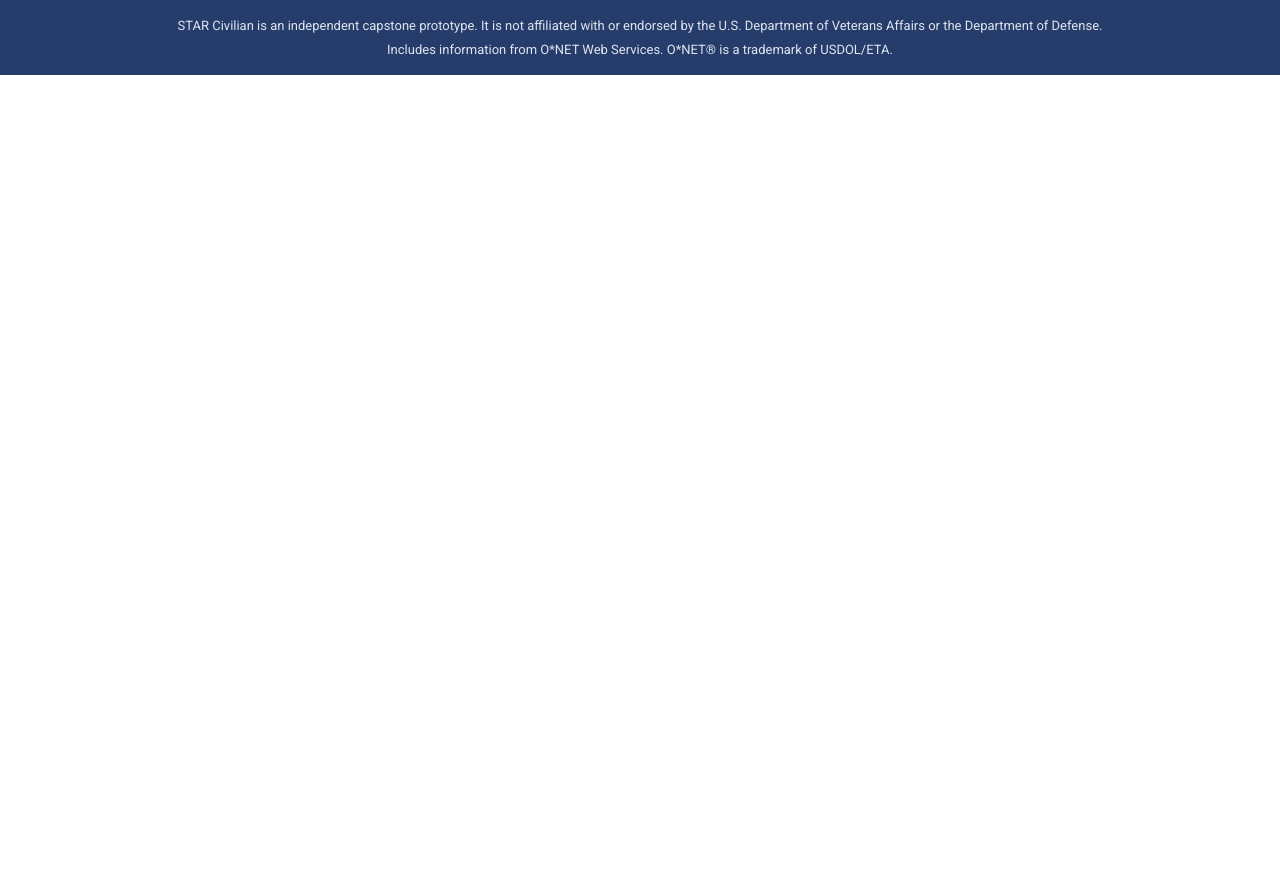
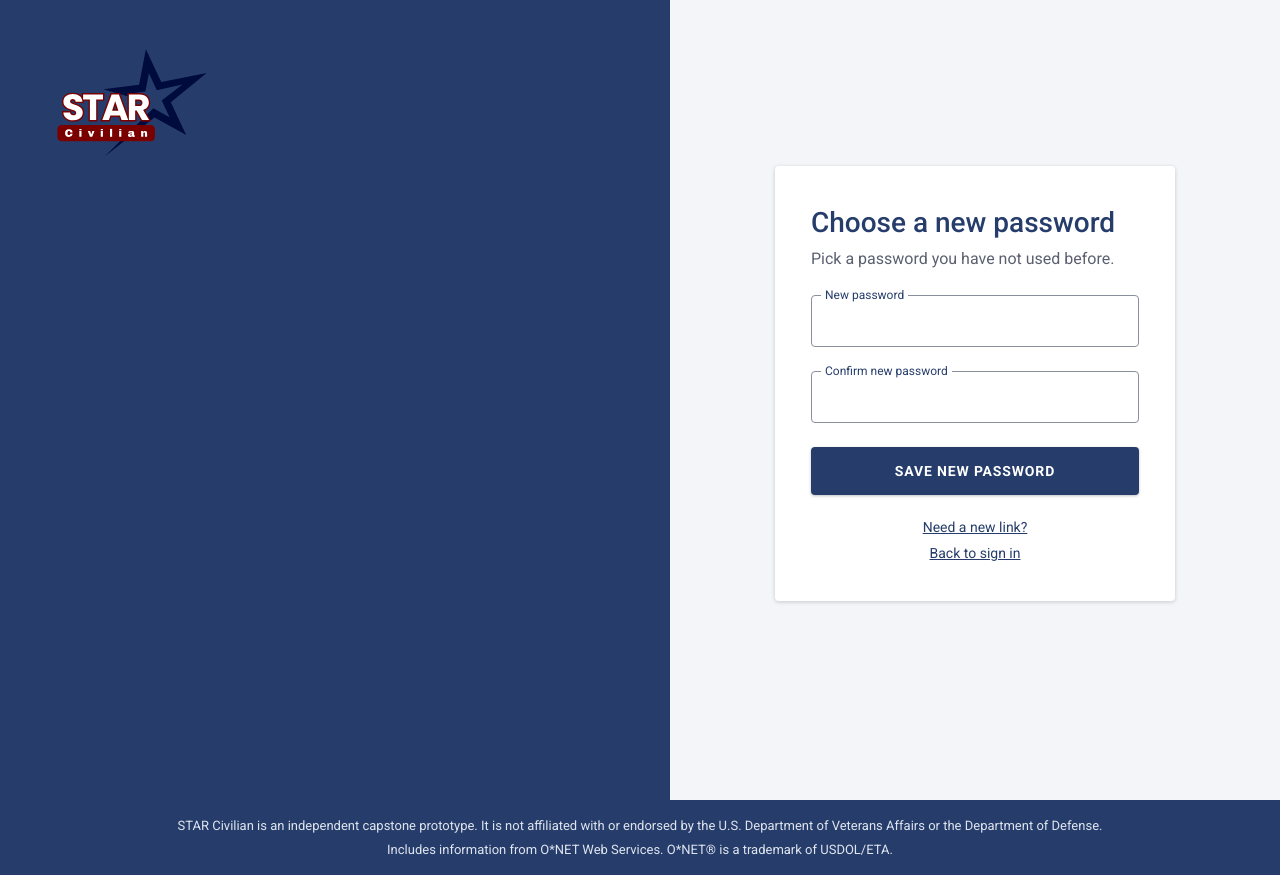
Before and after one commit to STAR-Civilian/Group1-Project, a React (Vite) app in the folder frontend/star-civilian/: page /reset-password/1/1 in a window 1280 px wide. Before the commit the page ends 800 px from the top, so only its background shows below. Built offline with nearby package versions, Linux system fonts and the light colour scheme; no server answers.

Commit message:
Add forgot-password and reset_password pages

```diff
--- a/frontend/star-civilian/src/App.jsx
+++ b/frontend/star-civilian/src/App.jsx
@@ -6,7 +6,8 @@ import ResumePage from './pages/ResumePage'
 import TargetJobs from './pages/TargetJobs'
 import StarPage from './pages/StarPage'
 import Dashboard from './pages/Dashboard'
-
+import ForgotPassword from './pages/ForgotPassword'
+import ResetPassword from './pages/ResetPassword'
 
 // Logged in? Skip the login page and go straight to the dashboard.
 function Landing() {
@@ -19,6 +20,8 @@ export default function App() {
       <Routes>
         <Route path="/" element={<Landing />} />
         <Route path="/signup" element={<AuthPage initialMode="signup" />} />
+        <Route path="/forgot-password" element={<ForgotPassword />} />
+        <Route path="/reset-password/:uid/:token" element={<ResetPassword />} />
         <Route path="/home" element={<Navigate to="/dashboard" replace />} />
         <Route path="/experience" element={<Experience />} />
         <Route path="/jobs" element={<TargetJobs />} />
--- a/frontend/star-civilian/src/pages/AuthPage.jsx
+++ b/frontend/star-civilian/src/pages/AuthPage.jsx
@@ -1,6 +1,6 @@
 // src/pages/AuthPage.jsx
 import { useState } from "react";
-import { useNavigate } from "react-router-dom";
+import { useNavigate, Link } from "react-router-dom";
 import logo from "../assets/star-logo.svg";
 import "../css-styling/AuthPage.css";
 
@@ -182,7 +182,7 @@ export default function AuthPage({ initialMode = "login" }) {
                         <button className="auth-submit" type="submit">SIGN IN</button>
 
                         <div className="auth-links">
-                            <a href="/forgot-password">Forgot password?</a>
+                            <Link to="/forgot-password">Forgot password?</Link>
                             <span>
                                 New to STAR Civilian?{" "}
                                 <button type="button" className="link-btn" onClick={() => switchMode("signup")}>
--- /dev/null
+++ b/frontend/star-civilian/src/pages/ForgotPassword.jsx
@@ -0,0 +1,66 @@
+import { useState } from "react";
+import { Link } from "react-router-dom";
+import { apiFetch } from "../api";                                  // shared helper: adds the server address and turns errors into err.message
+import logo from "../assets/star-logo.svg";
+import "../css-styling/AuthPage.css";
+
+export default function ForgotPassword() {
+    const [email, setEmail] = useState("");                         // what the person typed
+    const [message, setMessage] = useState("");                     // success text from the backend
+    const [error, setError] = useState("");                         // error text to show in red
+    const [sending, setSending] = useState(false);                  // disables the button while waiting
+
+    async function handleSubmit(e) {
+        e.preventDefault();                                         // stop the browser from reloading the page
+        setError("");
+        setMessage("");
+        setSending(true);
+        try {
+            const data = await apiFetch("/api/password-reset/", {
+                method: "POST",
+                body: { email },
+            });
+            // Same message whether or not the email has an account (on purpose)
+            setMessage(data.detail);
+        } catch (err) {
+            setError(err.message);
+        } finally {
+            setSending(false);
+        }
+    }
+
+    return (
+        <div className="auth">
+            <section className="auth-brand" aria-label="About STAR Civilian">
+                <img src={logo} alt="STAR Civilian" className="auth-logo" />
+            </section>
+
+            <main className="auth-main">
+                <form className="auth-card" onSubmit={handleSubmit} aria-labelledby="fp-h">
+                    <div className="auth-card__head">
+                        <h2 id="fp-h">Forgot your password?</h2>
+                        <p>Enter your email and we will send you a link to choose a new one.</p>
+                    </div>
+
+                    <div className="field">
+                        <label htmlFor="fp-email">Email</label>
+                        <input id="fp-email" type="email" name="email"
+                            placeholder="you@example.com" value={email}
+                            onChange={(e) => setEmail(e.target.value)} required />
+                    </div>
+
+                    {error && <p className="auth-error" role="alert">{error}</p>}
+                    {message && <p role="status">{message}</p>}
+
+                    <button className="auth-submit" type="submit" disabled={sending}>
+                        {sending ? "SENDING..." : "SEND RESET LINK"}
+                    </button>
+
+                    <div className="auth-links">
+                        <Link to="/">Back to sign in</Link>
+                    </div>
+                </form>
+            </main>
+        </div>
+    );
+}
--- /dev/null
+++ b/frontend/star-civilian/src/pages/ResetPassword.jsx
@@ -0,0 +1,96 @@
+import { useState } from "react";
+import { Link, useParams } from "react-router-dom";
+import { apiFetch } from "../api";                          // shared helper: adds the server address and turns errors into err.message
+import logo from "../assets/star-logo.svg";
+import "../css-styling/AuthPage.css";
+
+export default function ResetPassword() {
+    // uid and token come from the URL: /reset-password/:uid/:token
+    const { uid, token } = useParams();
+
+    const [password, setPassword] = useState("");
+    const [confirm, setConfirm] = useState("");
+    const [message, setMessage] = useState("");             // success text
+    const [error, setError] = useState("");
+    const [saving, setSaving] = useState(false);
+
+    async function handleSubmit(e) {
+        e.preventDefault();
+        setError("");
+
+        // Check the two boxes match before bothering the server
+        if (password !== confirm) {
+            setError("The two passwords do not match.");
+            return;
+        }
+
+        setSaving(true);
+        try {
+            // Field names must match the backend: uid, token, new_password
+            const data = await apiFetch("/api/password-reset/confirm/", {
+                method: "POST",
+                body: { uid, token, new_password: password },
+            });
+            setMessage(data.detail); // "Password updated. You can log in now."
+        } catch (err) {
+            // Examples: "This reset link is invalid or has expired",
+            // or the password rules ("This password is too common.")
+            setError(err.message);
+        } finally {
+            setSaving(false);
+        }
+    }
+
+    return (
+        <div className="auth">
+            <section className="auth-brand" aria-label="About STAR Civilian">
+                <img src={logo} alt="STAR Civilian" className="auth-logo" />
+            </section>
+
+            <main className="auth-main">
+                <form className="auth-card" onSubmit={handleSubmit} aria-labelledby="rp-h">
+                    <div className="auth-card__head">
+                        <h2 id="rp-h">Choose a new password</h2>
+                        <p>Pick a password you have not used before.</p>
+                    </div>
+
+                    {message ? (
+                        // Success: hide the form fields and point to sign in
+                        <>
+                            <p role="status">{message}</p>
+                            <div className="auth-links">
+                                <Link to="/">Go to sign in</Link>
+                            </div>
+                        </>
+                    ) : (
+                        <>
+                            <div className="field">
+                                <label htmlFor="rp-password">New password</label>
+                                <input id="rp-password" type="password" name="password"
+                                    value={password} onChange={(e) => setPassword(e.target.value)}
+                                    required />
+                            </div>
+                            <div className="field">
+                                <label htmlFor="rp-confirm">Confirm new password</label>
+                                <input id="rp-confirm" type="password" name="confirm"
+                                    value={confirm} onChange={(e) => setConfirm(e.target.value)}
+                                    required />
+                            </div>
+
+                            {error && <p className="auth-error" role="alert">{error}</p>}
+
+                            <button className="auth-submit" type="submit" disabled={saving}>
+                                {saving ? "SAVING..." : "SAVE NEW PASSWORD"}
+                            </button>
+
+                            <div className="auth-links">
+                                <Link to="/forgot-password">Need a new link?</Link>
+                                <Link to="/">Back to sign in</Link>
+                            </div>
+                        </>
+                    )}
+                </form>
+            </main>
+        </div>
+    );
+}
```
